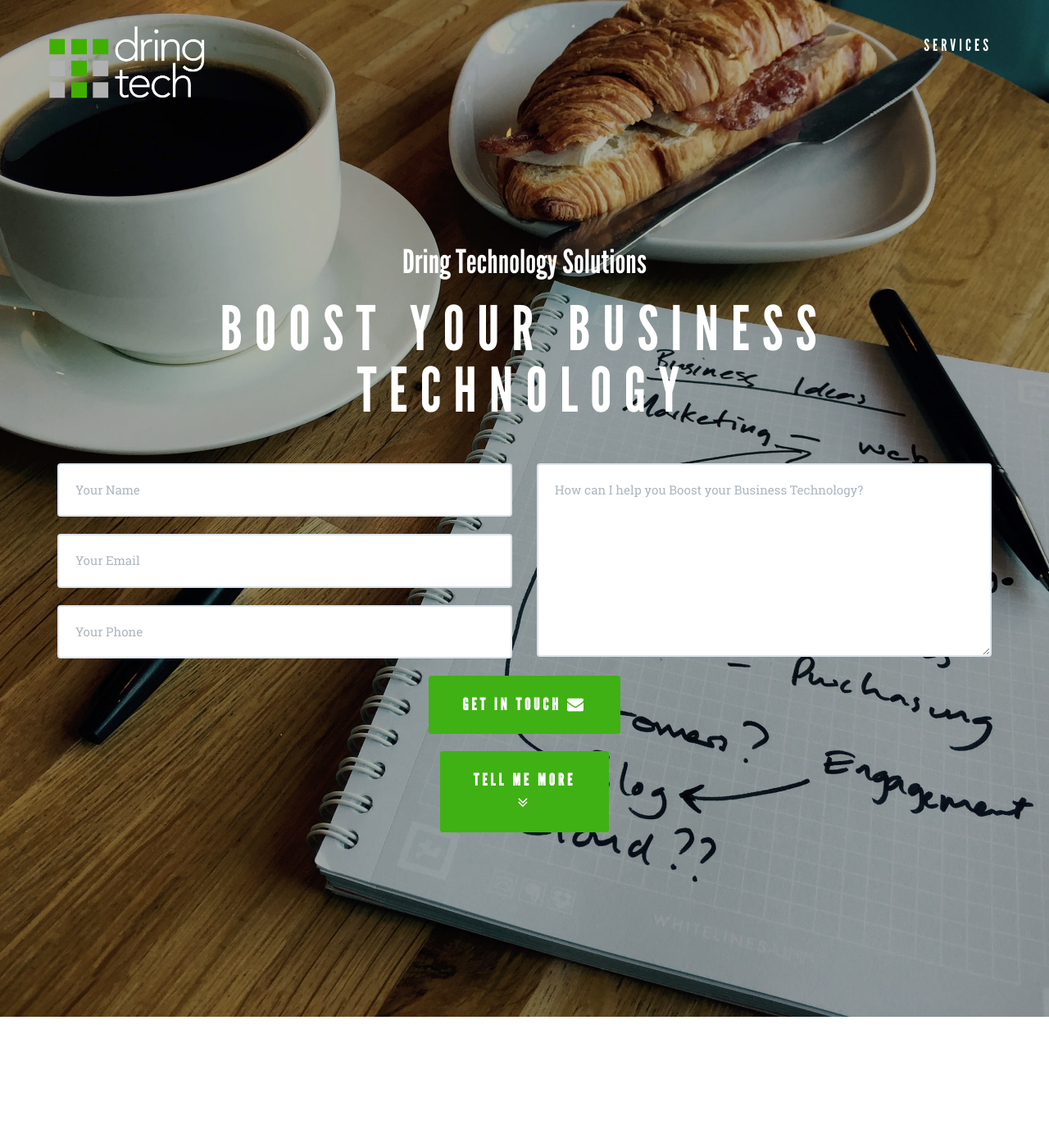
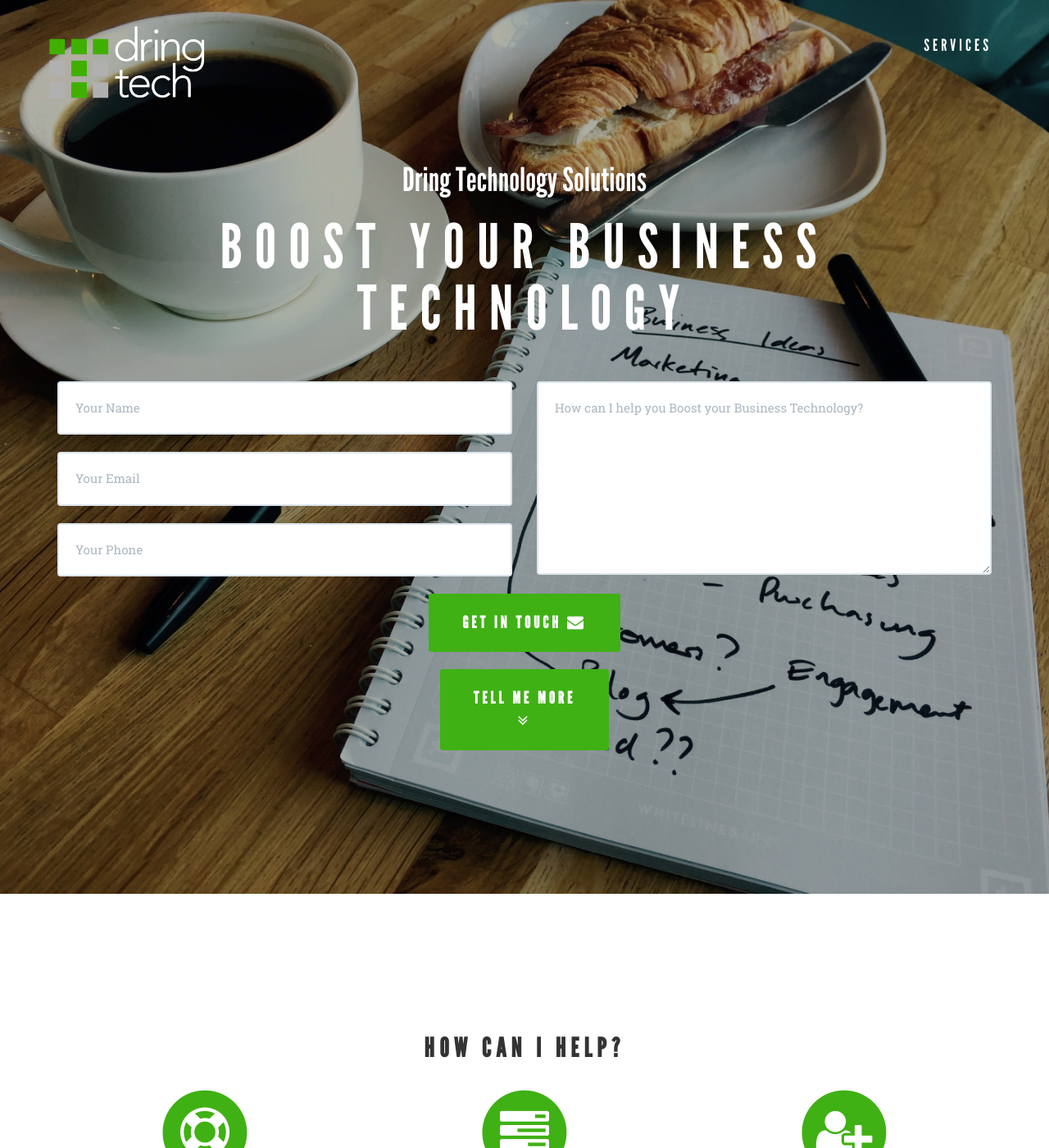
Before and after one commit to dringtech/dringtech.github.io, a Jekyll site: the page built from index.html, in a window 1280 px wide and 1400 px high. Shown: the whole window at 82% size. Built offline with Jekyll 4.4.1, drawn with Linux system fonts in a browser that asks for light colours.

Commit message:
Reducing header spacing

```diff
--- a/_sass/dringtech.scss
+++ b/_sass/dringtech.scss
@@ -308,8 +308,8 @@ header .intro-text {
 
 @media(min-width:768px) {
     header .intro-text {
-        padding-top: 300px;
-        padding-bottom: 200px;
+        padding-top: 200px;
+        padding-bottom: 150px;
     }
 
     header .intro-text .intro-lead-in {
```
